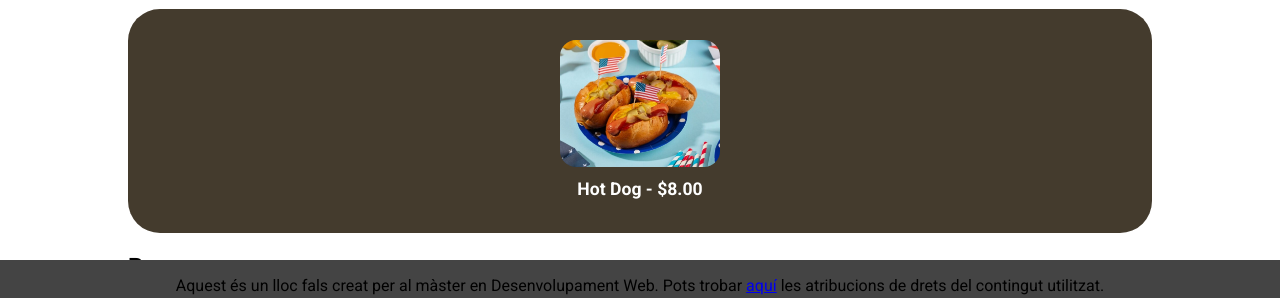
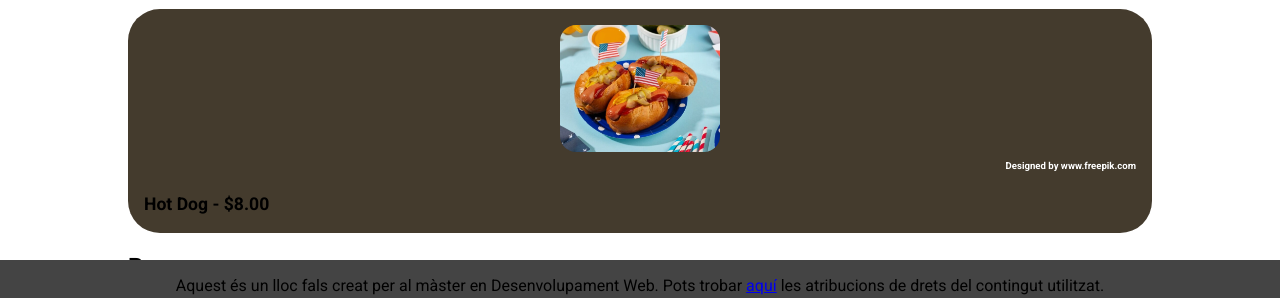
Before and after one commit to jgrinoll/ehc-practica, a website built with Parcel: page src/menu.html in a window 1280 px wide. Shown: the part 489-787 px from the top of the page. Built offline with nearby package versions, Linux system fonts and the light colour scheme.

Commit message:
Afegides Atribucions

```diff
--- a/src/components/menu.html
+++ b/src/components/menu.html
@@ -20,9 +20,11 @@
                 </a>
             </li>
             <li>
-                <a>
-                    <img src="./assets/hot-dog.jpg">Hot Dog - $8.00
+                <a class="img-container">
+                    <img src="./assets/hot-dog.jpg">
+                    <p class="img-footer">Designed by www.freepik.com</p>
                 </a>
+                Hot Dog - $8.00
             </li>
         </ul>
     </section>
--- a/src/style.css
+++ b/src/style.css
@@ -183,6 +183,20 @@ h1 {
   scale: 1.05;
 }
 
+.img-container {
+  width: 150%;
+  display: flex;
+  flex-direction: column;
+}
+
+.img-container p.img-footer {
+  margin-left: auto;
+  text-align: right;
+  color: white;
+  margin-top: 0;
+  font-size: .6rem;
+}
+
 /** MENU PAGE **/
 
 main ul {
@@ -219,7 +233,6 @@ main ul li {
 
 #main-menu li a {
   width: 100%;
-  height: 100%;
   display: flex;
   flex-direction: column;
   justify-content: center;
@@ -274,6 +287,25 @@ main ul li {
   width: 100%;
 }
 
+#main-menu .img-container {
+  width: 100%;
+  display: flex;
+  flex-direction: column;
+  justify-content: center;
+  align-items: center;
+}
+
+#main-menu .img-container img {
+  margin-bottom: 0;
+}
+
+#main-menu .img-container .img-footer {
+  text-align: right;
+  color: white;
+  margin-top: 0;
+  font-size: .6rem;
+}
+
 /** RESERVATION PAGE **/
 form {
   display: flex;
```
Also changed, not shown: src/components/landing.html (+4 -1 lines), src/links.html (+8 -0 lines).
